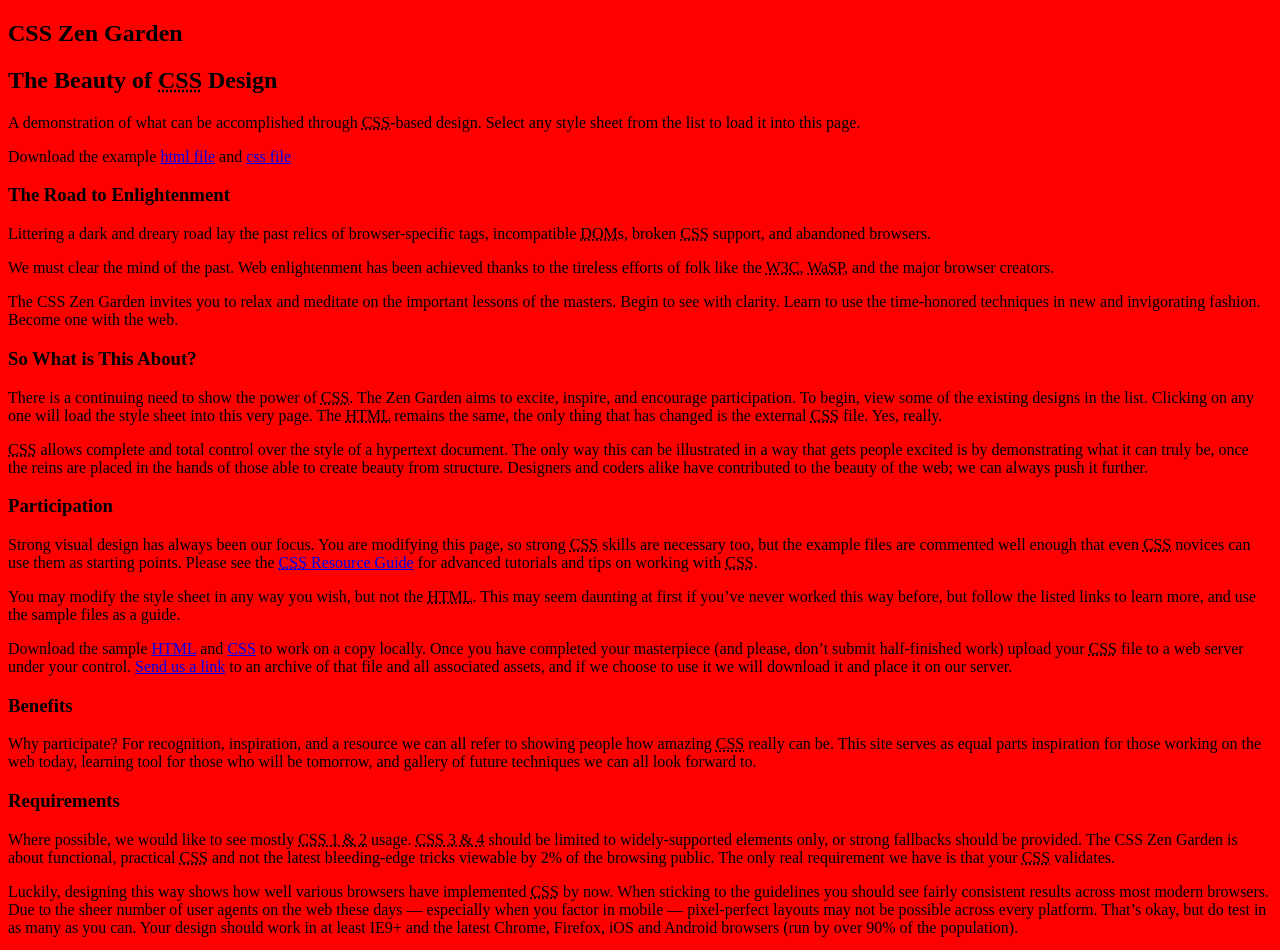
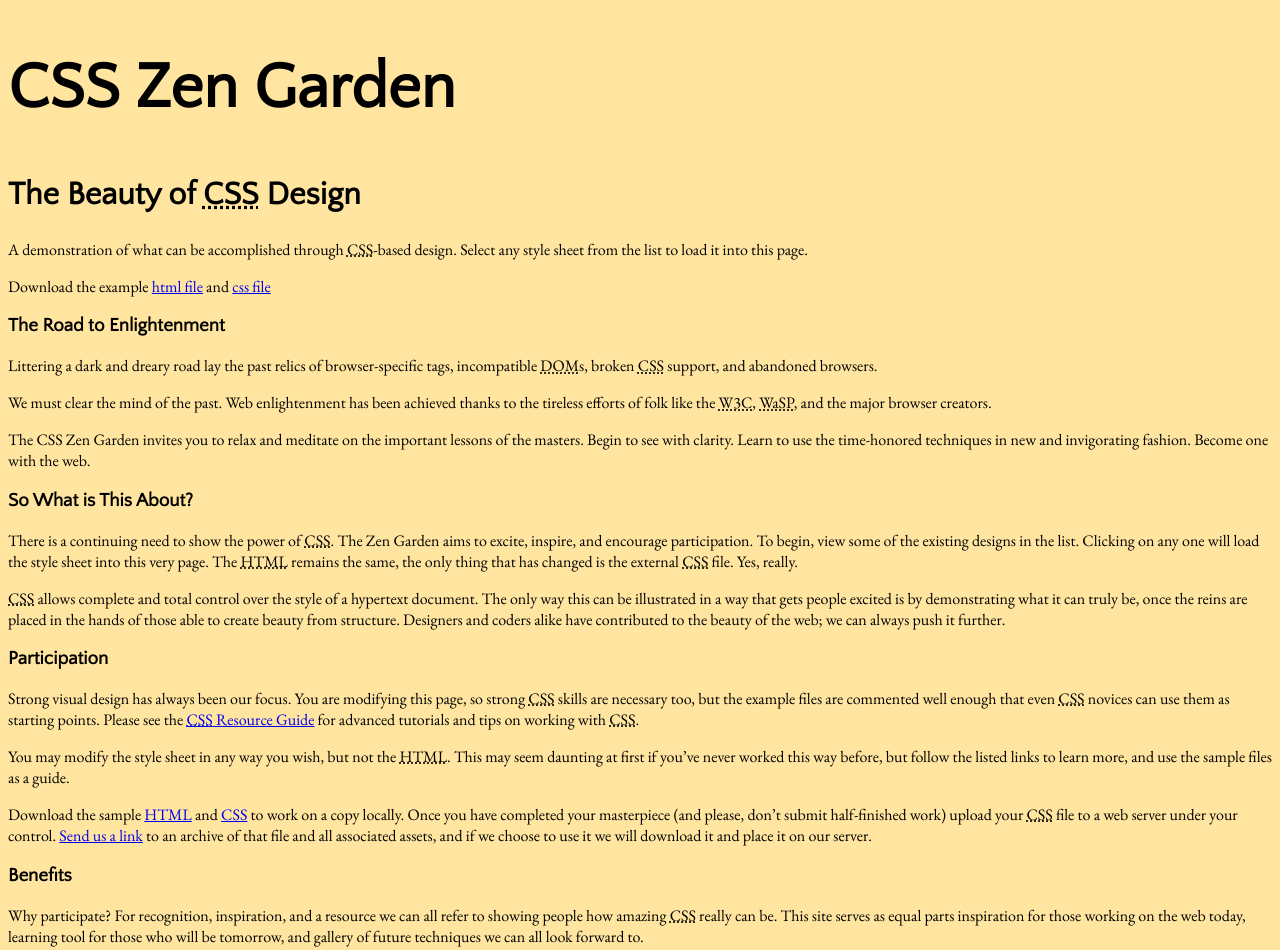
Before and after one commit to elyonnais/css-zen-garden, a plain HTML site: page index.html in a window 1280 px wide. Shown: the top 950 px of the page. Drawn offline with nearby package versions, Linux system fonts and the light colour scheme.

Commit message:
Determined Typography
* Quattrocento Sans and EB Garamond fonts
* Also changed background color

```diff
--- a/style.css
+++ b/style.css
@@ -1,3 +1,21 @@
+/* Global */
+@import url('https://fonts.googleapis.com/css?family=Quattrocento+Sans');
+@import url('https://fonts.googleapis.com/css?family=EB+Garamond');
+
 body {
-    background: red;
+    background: #ffe59f;
+    font-family: 'EB Garamond', serif;
 }
+
+/* Typography */
+h1,h2, h3, h4, h6
+{font-family: 'Quattrocento Sans', sans-serif;
+}
+
+h1 {
+    font-size: 4em;
+}
+
+h2 {
+    font-size: 2em;
+}
```
